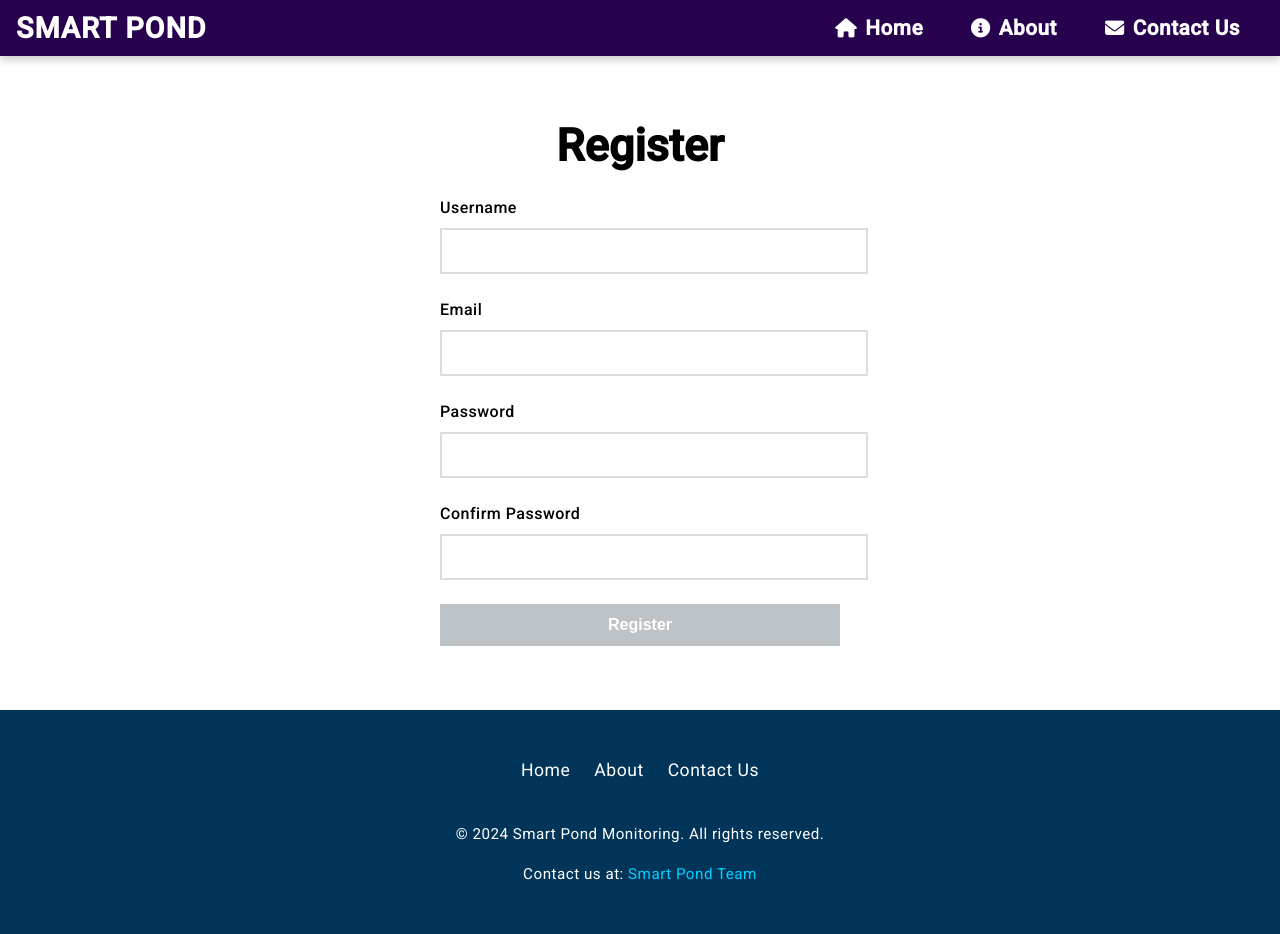
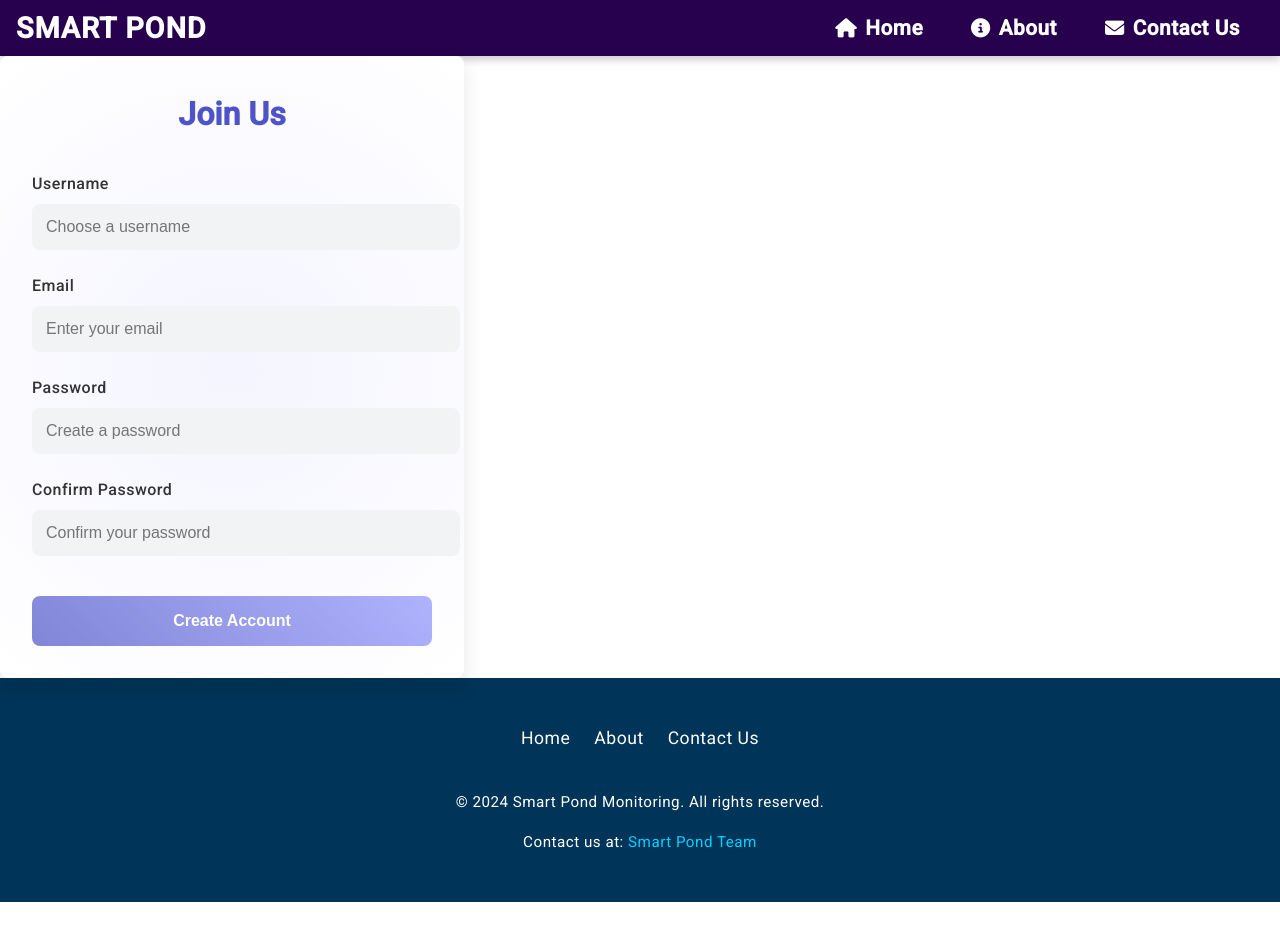
Before and after one commit to minnukota381/Fish-Pond-Monitoring-UI, an Angular app: page /register in a window 1280 px wide. After the commit the page ends 902 px from the top, so only its background shows below. Built offline with nearby package versions, Linux system fonts and the light colour scheme.

Commit message:
"Updated register component CSS and HTML, added new font family, and modified form validation and styling."

```diff
--- a/src/app/register/register.component.css
+++ b/src/app/register/register.component.css
@@ -1,126 +1,146 @@
-:root {
-  --primary-color: #3498db;
-  --secondary-color: #2980b9;
-  --error-color: #e74c3c;
-  --success-color: #2ecc71;
-  --background-color: #ecf0f1;
-  --text-color: #34495e;
-  --border-radius: 8px;
-  --box-shadow: 0 4px 6px rgba(0, 0, 0, 0.1);
-  --transition: all 0.3s ease;
-}
-
 body {
-  font-family: 'Arial', sans-serif;
-  background-color: var(--background-color);
-  color: var(--text-color);
-  line-height: 1.6;
+  font-family: 'Poppins', sans-serif;
+  background: linear-gradient(45deg, #4e54c8, #8f94fb);
+  min-height: 100vh;
+  display: flex;
+  justify-content: center;
+  align-items: center;
+  margin: 0;
+  padding: 20px;
 }
 
 .register-container {
+  background-color: white;
+  border-radius: 8px;
+  box-shadow: 0 10px 20px rgba(0, 0, 0, 0.1);
+  overflow: hidden;
+  width: 100%;
   max-width: 400px;
-  margin: 2rem auto;
   padding: 2rem;
-  background-color: white;
-  border-radius: var(--border-radius);
-  box-shadow: var(--box-shadow);
+  position: relative;
+}
+
+.register-container::before {
+  content: "";
+  position: absolute;
+  top: -50%;
+  left: -50%;
+  width: 200%;
+  height: 200%;
+  background: radial-gradient(circle, #8f94fb 0%, transparent 50%);
+  opacity: 0.1;
+  z-index: 0;
+}
+
+form {
+  position: relative;
+  z-index: 1;
 }
 
 h2 {
+  color: #4e54c8;
   text-align: center;
-  color: var(--primary-color);
-  margin-bottom: 1.5rem;
+  margin-bottom: 2rem;
   font-weight: 600;
+  font-size: 2rem;
 }
 
 .form-group {
   margin-bottom: 1.5rem;
+  position: relative;
 }
 
 label {
   display: block;
   margin-bottom: 0.5rem;
+  color: #333;
   font-weight: 500;
+  transition: all 0.3s ease;
 }
 
 input {
   width: 100%;
   padding: 0.75rem;
-  border: 2px solid #ddd;
-  border-radius: var(--border-radius);
+  background-color: #f1f3f4;
+  border: 2px solid transparent;
+  border-radius: 8px;
   font-size: 1rem;
-  transition: var(--transition);
+  transition: all 0.3s ease;
 }
 
 input:focus {
   outline: none;
-  border-color: var(--primary-color);
-  box-shadow: 0 0 0 3px rgba(52, 152, 219, 0.25);
+  border-color: #4e54c8;
+  background-color: white;
+}
+
+.form-group:focus-within label {
+  color: #4e54c8;
 }
 
 button {
   width: 100%;
-  padding: 0.75rem;
-  background-color: var(--primary-color);
+  padding: 1rem;
+  background: linear-gradient(45deg, #4e54c8, #8f94fb);
   color: white;
   border: none;
-  border-radius: var(--border-radius);
+  border-radius: 8px;
   cursor: pointer;
   font-size: 1rem;
   font-weight: 600;
-  transition: var(--transition);
+  transition: all 0.3s ease;
+  margin-top: 1rem;
 }
 
 button:hover {
-  background-color: var(--secondary-color);
+  box-shadow: 0 5px 15px rgba(0, 0, 0, 0.2);
+  transform: translateY(-2px);
 }
 
 button:disabled {
-  background-color: #bdc3c7;
+  opacity: 0.7;
   cursor: not-allowed;
 }
 
 .alert-danger {
-  color: var(--error-color);
-  background-color: rgba(231, 76, 60, 0.1);
-  border: 1px solid var(--error-color);
-  padding: 0.5rem 1rem;
-  border-radius: var(--border-radius);
+  color: #ff4757;
+  font-size: 0.85rem;
   margin-top: 0.5rem;
-  font-size: 0.9rem;
+  display: flex;
+  align-items: center;
+}
+
+.alert-danger::before {
+  content: "⚠";
+  margin-right: 0.5rem;
 }
 
 .form-group.has-error input {
-  border-color: var(--error-color);
+  border-color: #ff4757;
 }
 
 .form-group.has-success input {
-  border-color: var(--success-color);
+  border-color: #28a745;
 }
 
-@keyframes shake {
-
-  0%,
-  100% {
-    transform: translateX(0);
+@keyframes fadeIn {
+  from {
+    opacity: 0;
+    transform: translateY(10px);
   }
 
-  10%,
-  30%,
-  50%,
-  70%,
-  90% {
-    transform: translateX(-5px);
-  }
-
-  20%,
-  40%,
-  60%,
-  80% {
-    transform: translateX(5px);
+  to {
+    opacity: 1;
+    transform: translateY(0);
   }
 }
 
-.shake {
-  animation: shake 0.6s;
+.register-container {
+  animation: fadeIn 0.5s ease-out;
 }
+
+@media (max-width: 480px) {
+  .register-container {
+    padding: 1.5rem;
+  }
+}
--- a/src/app/register/register.component.html
+++ b/src/app/register/register.component.html
@@ -1,39 +1,60 @@
 <div class="register-container">
   <form (ngSubmit)="onSubmit()" #registerForm="ngForm">
-    <h2>Register</h2>
+    <h2>Join Us</h2>
 
-    <div class="form-group" [class.has-error]="username.invalid && (username.dirty || username.touched)">
+    <div class="form-group" [class.has-error]="username.invalid && (username.dirty || username.touched)"
+         [class.has-success]="username.valid && (username.dirty || username.touched)">
       <label for="username">Username</label>
-      <input type="text" id="username" name="username" [(ngModel)]="user.username" required #username="ngModel">
+      <input type="text" id="username" name="username" [(ngModel)]="user.username"
+             required minlength="3" maxlength="20" #username="ngModel"
+             placeholder="Choose a username">
       <div *ngIf="username.invalid && (username.dirty || username.touched)" class="alert-danger">
-        Username is required
+        <div *ngIf="username.errors?.['required']">Username is required</div>
+        <div *ngIf="username.errors?.['minlength']">Username must be at least 3 characters long</div>
+        <div *ngIf="username.errors?.['maxlength']">Username cannot be more than 20 characters long</div>
       </div>
     </div>
 
-    <div class="form-group" [class.has-error]="email.invalid && (email.dirty || email.touched)">
+    <div class="form-group" [class.has-error]="email.invalid && (email.dirty || email.touched)"
+         [class.has-success]="email.valid && (email.dirty || email.touched)">
       <label for="email">Email</label>
-      <input type="email" id="email" name="email" [(ngModel)]="user.email" required email #email="ngModel">
+      <input type="email" id="email" name="email" [(ngModel)]="user.email"
+             required email #email="ngModel"
+             placeholder="Enter your email">
       <div *ngIf="email.invalid && (email.dirty || email.touched)" class="alert-danger">
-        Valid email is required
+        <div *ngIf="email.errors?.['required']">Email is required</div>
+        <div *ngIf="email.errors?.['email']">Please enter a valid email address</div>
       </div>
     </div>
 
-    <div class="form-group" [class.has-error]="password.invalid && (password.dirty || password.touched)">
+    <div class="form-group" [class.has-error]="password.invalid && (password.dirty || password.touched)"
+         [class.has-success]="password.valid && (password.dirty || password.touched)">
       <label for="password">Password</label>
-      <input type="password" id="password" name="password" [(ngModel)]="user.password" required minlength="6" #password="ngModel">
+      <input type="password" id="password" name="password" [(ngModel)]="user.password"
+             required minlength="8" #password="ngModel"
+             placeholder="Create a password">
       <div *ngIf="password.invalid && (password.dirty || password.touched)" class="alert-danger">
-        Password must be at least 6 characters long
+        <div *ngIf="password.errors?.['required']">Password is required</div>
+        <div *ngIf="password.errors?.['minlength']">Password must be at least 8 characters long</div>
       </div>
     </div>
 
-    <div class="form-group" [class.has-error]="confirmPassword.invalid && (confirmPassword.dirty || confirmPassword.touched)">
+    <div class="form-group" [class.has-error]="confirmPassword.invalid && (confirmPassword.dirty || confirmPassword.touched)"
+         [class.has-success]="confirmPassword.valid && (confirmPassword.dirty || confirmPassword.touched)">
       <label for="confirmPassword">Confirm Password</label>
-      <input type="password" id="confirmPassword" name="confirmPassword" [(ngModel)]="user.confirmPassword" required #confirmPassword="ngModel">
+      <input type="password" id="confirmPassword" name="confirmPassword" [(ngModel)]="user.confirmPassword"
+             required #confirmPassword="ngModel"
+             placeholder="Confirm your password">
       <div *ngIf="confirmPassword.invalid && (confirmPassword.dirty || confirmPassword.touched)" class="alert-danger">
-        Please confirm your password
+        <div *ngIf="confirmPassword.errors?.['required']">Please confirm your password</div>
+      </div>
+      <div *ngIf="confirmPassword.valid && password.valid && user.password !== user.confirmPassword" class="alert-danger">
+        Passwords do not match
       </div>
     </div>
 
-    <button type="submit" [disabled]="!registerForm.form.valid">Register</button>
+    <button type="submit" [disabled]="!registerForm.form.valid || user.password !== user.confirmPassword">
+      Create Account
+    </button>
   </form>
 </div>
--- a/src/index.html
+++ b/src/index.html
@@ -8,6 +8,7 @@
   <link rel="icon" type="image/x-icon" href="assets/pond.png">
   <link href="https://fonts.googleapis.com/css2?family=Roboto:wght@400;500&display=swap" rel="stylesheet">
   <link href="https://fonts.googleapis.com/icon?family=Material+Icons" rel="stylesheet">
+  <link href="https://fonts.googleapis.com/css2?family=Poppins:wght@400;500;600&display=swap" rel="stylesheet">
   <link rel="stylesheet" href="https://cdnjs.cloudflare.com/ajax/libs/font-awesome/5.15.3/css/all.min.css">
   <link rel="stylesheet" href="https://use.fontawesome.com/releases/v5.15.3/css/all.css">
   <link rel="stylesheet" href="https://cdnjs.cloudflare.com/ajax/libs/font-awesome/5.15.3/css/all.min.css">
```
